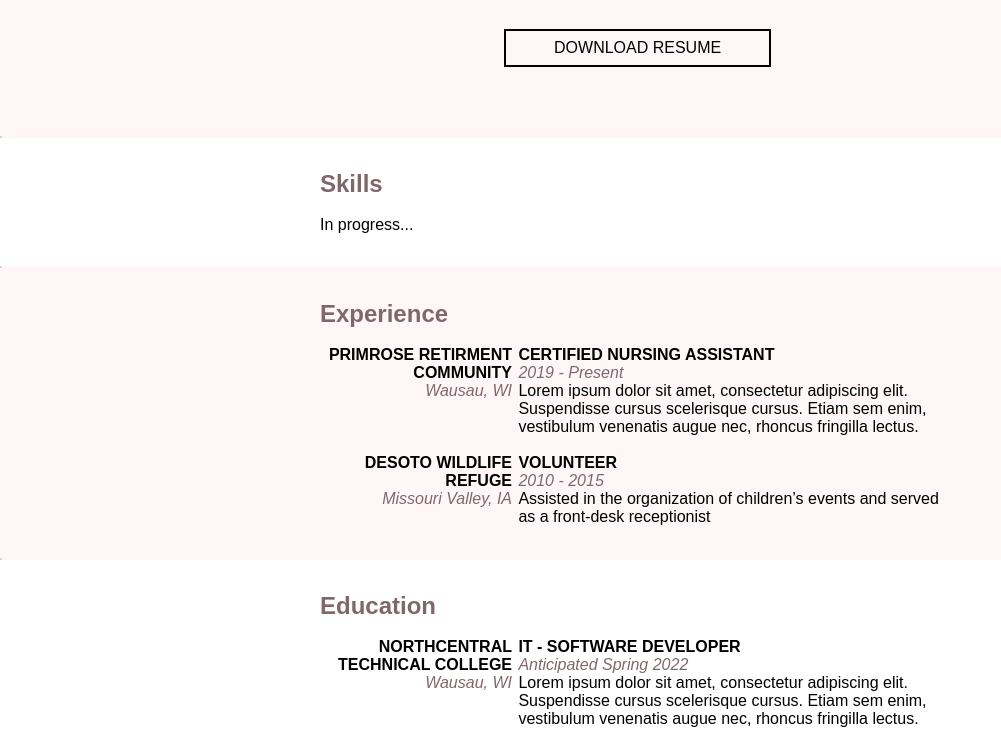
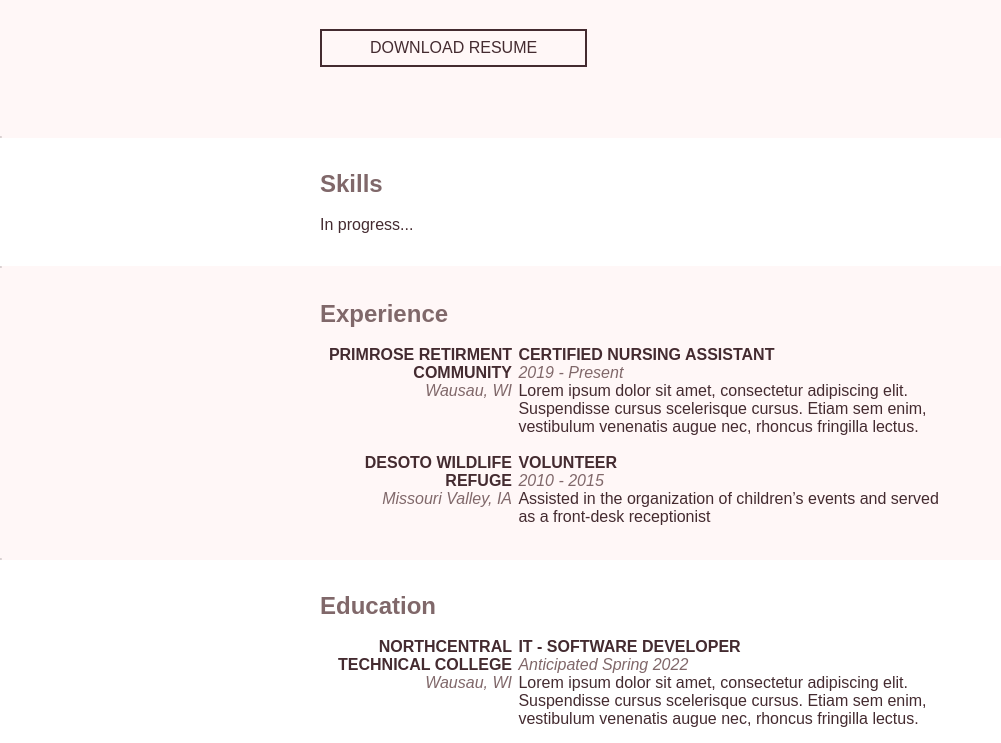
Before and after one commit to seblock/seblock.github.io, a plain HTML site: page resume.html in a window 1280 px wide. Shown: the part 232-975 px from the top of the page, without its empty margins (0-1001 px from the left). Drawn offline with Linux system fonts and the light colour scheme; a web font is replaced by a local one.

Commit message:
Add files via upload

```diff
--- a/resume.html
+++ b/resume.html
@@ -9,7 +9,7 @@
     <meta name="viewport" content="width=device-width, initial-scale=1">
     <link href="https://use.typekit.net/xlj8ilg.css" rel="stylesheet">
     <link href="Files/Logo.svg" rel="icon" type="image/x-icon">
-    <link href="style-r.css" rel="stylesheet">
+    <link href="style.css" rel="stylesheet">
     <title>Resume</title>
 </head>
 
--- a/style.css
+++ b/style.css
@@ -56,7 +56,7 @@ padding: 0%;
 min-height: 100%;
 position: relative;
 background-color: #fff7f7;
-background-color: #fff7f7;
+color: #442b30;
 }
 
 
@@ -92,9 +92,9 @@ padding: 14px 16px;
 font-weight: normal;
 text-align: center;
 font-size: 3.5em;
-color: #b19a9c;
+color: #442b30;
 background-color: transparent;
-border-bottom: 1px solid black;
+border-bottom: 1px solid #442b30;
 }
 
 /* navigation */
@@ -114,15 +114,14 @@ padding: 14px 16px;
 text-align: center;
 text-decoration: none;
 text-transform: uppercase;
-color: #b19a9c;
+color: #442b30;
 background-color: transparent;
 }
 
 .container-nav a:hover {
-color: black;
+color: #b19a9c;
 background-color: transparent;
 }
-
 
 
 
@@ -137,7 +136,6 @@ background-color: transparent;
 background-color: transparent;
 }
 
-    /* page section secondary background + wrapper */
 .wrapper-1w {
 display: block;
 margin: 0%;
@@ -151,20 +149,10 @@ background-color: transparent;
 .wrapper-1 hr,
 .wrapper-1w hr {
 border-bottom: 1px solid;
-    border-color: black;
+border-color: #442b30;
 opacity: 0.15;
 }
 
-
-
-
-
-
-
-
-
-
-/* page content centered */
 .wrapper-2 {
 display: block;
 margin: 2.5% auto;
@@ -175,6 +163,9 @@ max-width: 50%;
 background-color: transparent;
 }
 
+
+
+/* ABOUT */
 .container-about {
 display: flex;
 }
@@ -191,6 +182,7 @@ width: 10em;
 width: 10em;
 }
 
+
 @media screen and (max-width: 900px) {
 .container-about {
 display: block;
@@ -205,15 +197,12 @@ text-align: left;
 .container-about-img {
 display: inline-block;
 }
-
 }
 
 
 
 
-
-
-
+/* BUTTON */
 .container-feature-button {
 display: block;
 text-align: left;
@@ -232,12 +221,12 @@ padding: 2.5% 0%;
 a.button2 {
 display:inline-block;
 padding:0.5em 3em;
-border:0.16em solid black;
+border:0.16em solid #442b30;
 margin:0 0.3em 0.3em 0;
 text-decoration:none;
 text-transform:uppercase;
 font-weight:400;
-color:black;
+color:#442b30;
 text-align:center;
 transition: all 0.15s;
 }
@@ -258,6 +247,127 @@ display:block;
 margin:0.4em auto;
 }
 }
+
+
+
+
+
+
+
+/* RESUME */
+.wrapper-2 h2 {
+color:#80686a;
+}
+
+.wrapper-2 h3 {
+display: block;
+color:#e2e2e2;
+text-align: center;
+}
+
+.container-resume hr {
+margin: 2.5% 0%;
+border-bottom: 5px solid;
+border-color: black;
+opacity: 0.5;
+}
+
+        /* Wrapper which covers entire page */
+        .wrapper-main {
+        display: flex;
+        width: 100%;
+        }
+
+        /* Wrapper which formats content into horizontal rows */
+        .wrapper-row {
+        display: flex;
+        flex-direction: row;
+        flex-wrap: wrap;
+        width: 100%;
+        }
+
+        /* Wrapper which creates a column which covers 30% of page */
+        .wrapper-column-left {
+        display: flex;
+        flex-direction: column;
+        flex-basis: 100%;
+        /* Changes column width */
+        flex: 30%;
+        }
+
+        /* Wrapper which creates a column which covers 70% of page */
+        .wrapper-column-right {
+        display: flex;
+        flex-direction: column;
+        flex-basis: 100%;
+        /* Changes gap between columns */
+        padding-left: 1%;
+        /* Changes column width */
+        flex: 70%;
+        }
+
+        /* Changes where text aligns in left column */
+        .column-left {
+        display: inline-block;
+        text-align: right;
+        height: 100%;
+        }
+
+        /* Changes where text aligns in right column */
+        .column-right {
+        display: inline-block;
+        text-align: left;
+        height: 100%;
+        }
+
+        .column-left p {
+        display: inline-block;
+        }
+
+        .column-right p {
+        display: inline-block;
+        }
+
+        /* Changes text appearance in the first paragraph <p> in both columns */
+        .column-left p:nth-of-type(1),
+        .column-right p:nth-of-type(1) {
+        font-weight: bold;
+        text-transform: uppercase;
+
+        }
+
+        /* Changes text appearance in the second paragraph <p> in both columns */
+        .column-left p:nth-of-type(2),
+        .column-right p:nth-of-type(2) {
+        font-style: italic;
+        color:#80686a;
+        }
+
+
+        @media screen and (max-width: 600px) {
+        /* Changes where text aligns in left column */
+        .column-left {
+        text-align: left;
+        }
+        }
+
+
+
+
+
+/* PROJECTS */
+
+
+
+
+
+
+
+
+
+
+/* CONTACT */
+
 
 
 
```
Also changed, not shown: contact.html (+1 -1 lines), projects.html (+1 -1 lines). Lines whose indentation alone changed are shown as unchanged.
